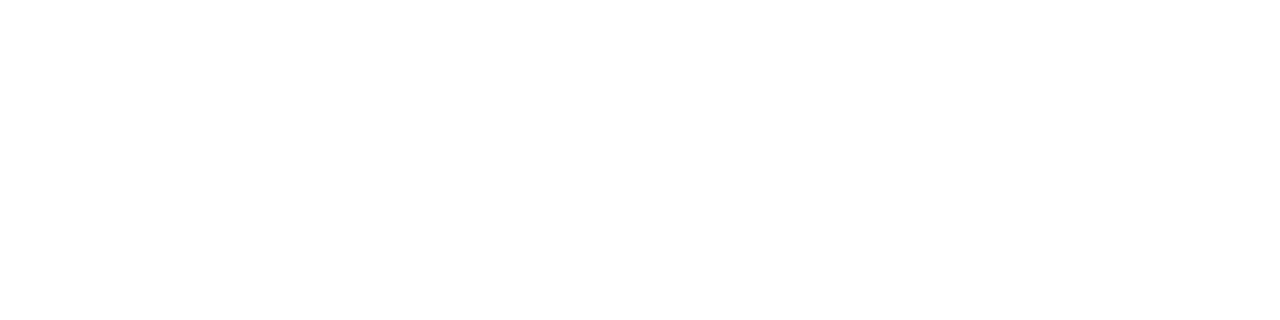
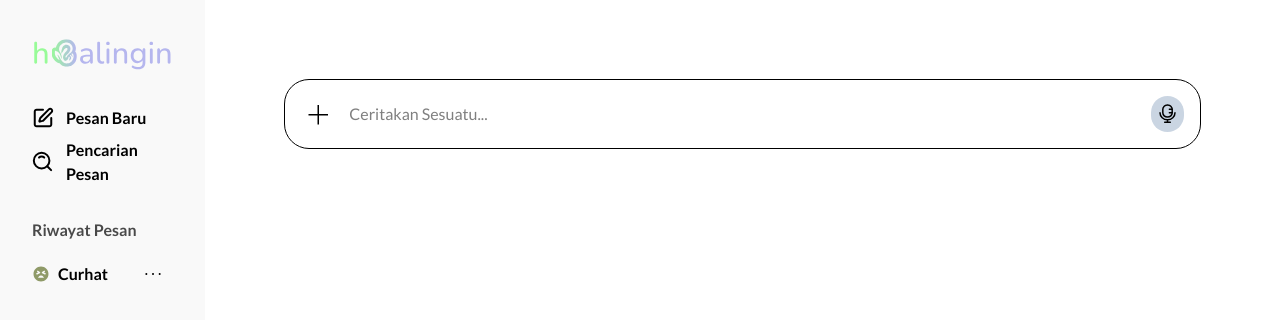
Before and after one commit to hnifalii/healingin, a plain HTML site: page pages/chatbot.html in a window 1280 px wide. Drawn offline with nearby package versions, Linux system fonts and the light colour scheme; files whose address does not match are found by name.

Commit message:
add: chatbot

```diff
--- a/pages/chatbot.html
+++ b/pages/chatbot.html
@@ -3,7 +3,7 @@
   <head>
     <meta charset="UTF-8" />
     <meta name="viewport" content="width=device-width, initial-scale=1.0" />
-    <title>Healingin - Profil</title>
+    <title>Healingin - Chatbot</title>
 
     <!-- tailwindcss -->
     <script src="https://cdn.jsdelivr.net/npm/@tailwindcss/browser@4"></script>
@@ -19,12 +19,48 @@
     <!-- fonts -->
     <link rel="preconnect" href="https://fonts.googleapis.com" />
     <link rel="preconnect" href="https://fonts.gstatic.com" crossorigin />
-    <link
-      href="https://fonts.googleapis.com/css2?family=Lato:ital,wght@0,100;0,300;0,400;0,700;0,900;1,100;1,300;1,400;1,700;1,900&display=swap"
-      rel="stylesheet"
-    />
+    <link href="https://fonts.googleapis.com/css2?family=Lato:ital,wght@0,100;0,300;0,400;0,700;0,900;1,100;1,300;1,400;1,700;1,900&display=swap" rel="stylesheet" />
   </head>
-  <body>
+  <body class="flex flex-row">
+    <aside class="w-fit flex flex-col p-8 h-screen gap-8 font-semibold bg-[#F9F9F9]">
+      <img src="/assets/icon.svg" alt="" />
+
+      <div class="flex flex-col gap-2">
+        <div class="flex flex-row gap-3">
+          <img src="/assets/lucide_edit.svg" alt="" />
+          <a href="">Pesan Baru</a>
+        </div>
+        <div class="flex flex-row gap-3">
+          <img src="/assets/icon-park-outline_search.svg" alt="" />
+          <a href="">Pencarian Pesan</a>
+        </div>
+      </div>
+
+      <div class="flex flex-col gap-3">
+        <h1 class="opacity-70">Riwayat Pesan</h1>
+        <div class="flex flex-col">
+          <div class="flex flex-row w-full justify-between items-center">
+            <div class="flex flex-row gap-2">
+              <img src="/assets/bxs_tired.svg" alt="" />
+              <p>Curhat</p>
+            </div>
+            <img src="/assets/majesticons_more-menu.svg" alt="" />
+          </div>
+        </div>
+      </div>
+    </aside>
+
+    <main class="w-full p-20">
+      <!-- input -->
+      <div class="w-full p-4 flex flex-row outline-1 rounded-3xl justify-between">
+        <div class="flex flex-row gap-3 w-full">
+          <img src="/assets/plus.svg" alt="" />
+          <input type="text" placeholder="Ceritakan Sesuatu..." class="w-full focus:outline-none">
+        </div>
+        <img src="/assets/mic.svg" alt="" class="p-2 bg-slate-300 rounded-full">
+      </div>
+    </main>
+
     <script src="js/script.js"></script>
   </body>
 </html>
```
Also changed, not shown: assets/bxs_tired.svg (added), assets/flowbite_folder-outline.svg (added), assets/fluent_share-16-regular.svg (added), assets/icon-park-outline_search.svg (added), assets/lucide_edit.svg (added), assets/majesticons_more-menu.svg (added), assets/mynaui_chat.svg (added).
